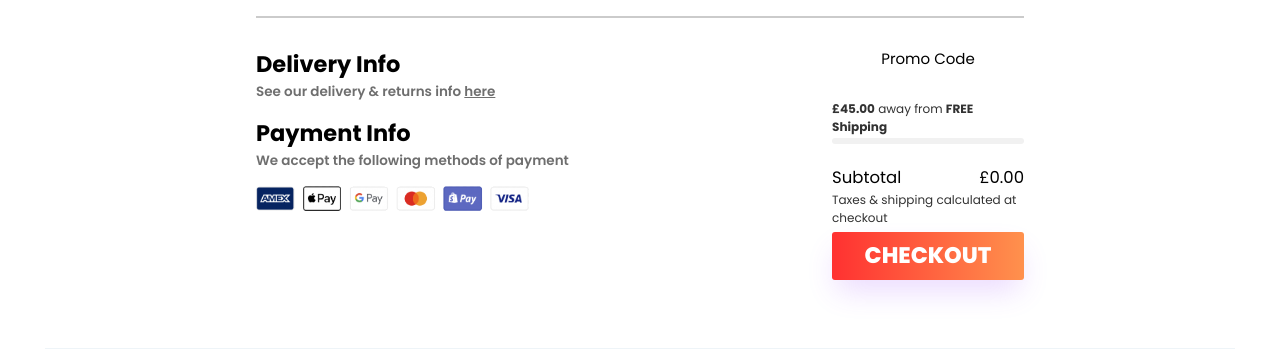
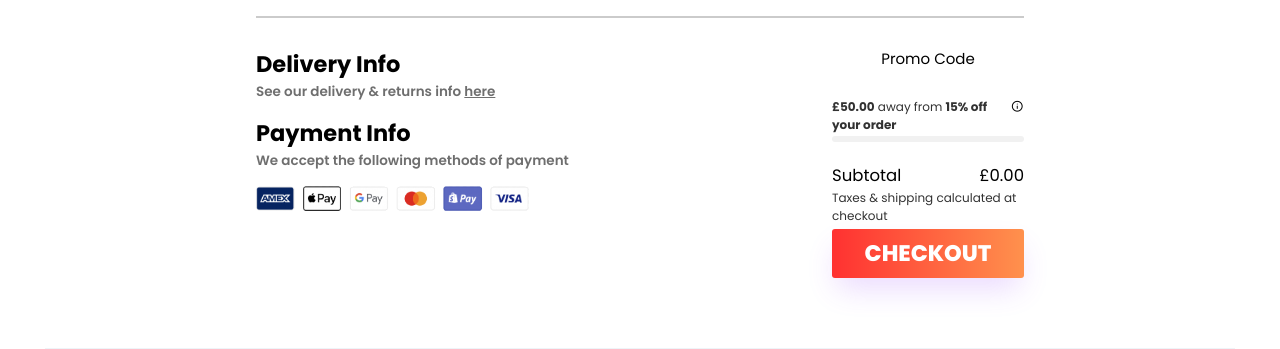
Before and after one commit to Josh-Cox/Smootie-Website, a Django app: page /cart/ in a window 1280 px wide. Shown: the part 610-959 px from the top of the page. Run offline with Django 4.2, Linux system fonts and the light colour scheme; a user stored in the database is signed in; tables that the repository leaves empty hold one stand-in row (values such as "Sample post"); some libraries are stand-ins or nearby versions.

Commit message:
cart shipping

```diff
--- a/static/css/cart.css
+++ b/static/css/cart.css
@@ -196,11 +196,26 @@
 }
 
 .free-shipping-container {
+    margin-top: 2rem;
     margin-bottom: .1rem;
+    display: flex;
+}
+
+.free-shipping-icon {
+    display: flex;
+    height: 1rem;
+    margin-left: .2rem;
+    cursor: pointer;
+}
+
+.free-shipping-icon span {
+    font-size: .9rem;
+    height: 1rem;
+    fill: 0;
 }
 
 .free-shipping-text {
-    margin-top: 2rem;
+    margin-top: -.15rem;
     color: var(--break-color);
     font-size: .8rem;
 }
@@ -262,6 +277,33 @@
     text-decoration: none;
 }
 
+.tooltip {
+    position: relative;
+    display: inline-block;
+  }
+
+  .tooltip .tooltiptext {
+    visibility: hidden;
+    width: 9rem;
+    background-color: var(--break-color);
+    color: #fff;
+    text-align: center;
+    border-radius: 6px;
+    padding: 5px 0;
+    height: fit-content;
+    font-size: .6rem;
+
+    /* Position the tooltip */
+    position: absolute;
+    z-index: 1;
+    top: 100%;
+    left: 50%;
+    margin-left: -4.5rem;
+  }
+
+  .tooltip:hover .tooltiptext {
+    visibility: visible;
+  }
 /* @media (min-width: 768px) {
   .shipping-btn {
     font-size: 24px;
--- a/store/templates/store/cart.html
+++ b/store/templates/store/cart.html
@@ -3,7 +3,6 @@
 {% load static %}
 {% block title %}Cart{% endblock %}
 {% block content %}
-
 <link rel="stylesheet" href="https://www.w3schools.com/w3css/4/w3.css">
 <link rel="stylesheet" type="text/css" href="{% static 'css/cart.css' %}">
 <script src="https://cdn.lordicon.com/ritcuqlt.js"></script>
@@ -104,13 +103,17 @@
 
                 {% if total_price >= 50 %}
                 <div class="free-shipping-container">
-                    <div class="free-shipping-text">You qualify for<span> FREE Shipping</span></div>
-                    <div class="free-shipping-icon"></div>
+                    <div class="free-shipping-text">You qualify for<span> 15% off your order</span></div>
+                    <div class="free-shipping-icon tooltip"><span class="material-symbols-rounded">info</span>
+                    <span class="tooltiptext">Spend £50 to get 15% off</span>
+                    </div>
                 </div>
                 {% else %}
                 <div class="free-shipping-container">
-                    <div class="free-shipping-text"><span>£</span><span>{{shipping_price|floatformat:2}}</span> away from <span>FREE Shipping</span></div>
-                    <div class="free-shipping-icon"></div>
+                    <div class="free-shipping-text"><span>£</span><span>{{shipping_price|floatformat:2}}</span> away from <span>15% off your order</span></div>
+                    <div class="free-shipping-icon tooltip"><span class="material-symbols-rounded">info</span>
+                    <span class="tooltiptext">Spend £50 to get 15% off</span>
+                    </div>
                 </div>
                 {% endif %}
 
@@ -174,10 +177,10 @@
 
 
                 if(parseFloat((sub_total.innerText)) >= 45) {
-                    free_shipping.innerHTML = '<div class="free-shipping-text">You qualify for<span> FREE Shipping</span></div><div class="free-shipping-icon"></div>';
+                    free_shipping.innerHTML = '<div class="free-shipping-text">You qualify for<span> 15% off your order</span></div><div class="free-shipping-icon tooltip"><span class="material-symbols-rounded">info</span><span class="tooltiptext">Spend £50 to get 15% off</span></div>';
                 }
                 else {
-                    free_shipping.innerHTML = '<div class="free-shipping-text"><span>£</span><span>' + shipping.toFixed(2) + '</span> away from <span>FREE Shipping</span></div><div class="free-shipping-icon"></div>';
+                    free_shipping.innerHTML = '<div class="free-shipping-text"><span>£</span><span>' + shipping.toFixed(2) + '</span> away from <span>15% off your order</span></div><div class="free-shipping-icon tooltip"><span class="material-symbols-rounded">info</span><span class="tooltiptext">Spend £50 to get 15% off</span></div>';
                 }
 
                 bar_element.style.width = (parseFloat(sub_total.innerText) * 2.23).toString() + "%";
--- a/store/views.py
+++ b/store/views.py
@@ -2,6 +2,7 @@ from django.shortcuts import redirect, render
 from django.http import JsonResponse, HttpResponse
 from django.views.decorators.csrf import csrf_exempt
 from django.conf import settings
+from datetime import datetime, time
 import stripe
 import json
 import time
@@ -72,7 +73,7 @@ def cart(request):
     for order_item in items:
         total += (order_item.product.price * order_item.quantity)
 
-    shipping_price = 45 - total
+    shipping_price = 50 - total
 
     context = {
         "items": items,
@@ -174,14 +175,8 @@ def checkout(request):
         if product['quantity'] > 0:
             items.append(product)
 
-    print(items)
-
-    # post checkout request
-    if request.method == 'POST':
-        checkout_session = stripe.checkout.Session.create(
-            payment_method_types = ['card'],
-            shipping_options=[
-                {
+    #Shipping options
+    shipping = [{
                 "shipping_rate_data": {
                     "type": "fixed_amount",
                     "fixed_amount": {"amount": 199, "currency": "gbp"},
@@ -191,8 +186,11 @@ def checkout(request):
                     "maximum": {"unit": "business_day", "value": 3},
                     },
                 },
-                },
-                {
+                }
+                ]
+
+    if datetime.now().strftime("%H:%M:%S") < "10:00:00":
+        shipping.append({
                 "shipping_rate_data": {
                     "type": "fixed_amount",
                     "fixed_amount": {"amount": 399, "currency": "gbp"},
@@ -202,8 +200,16 @@ def checkout(request):
                     "maximum": {"unit": "business_day", "value": 1},
                     },
                 },
-                },
-            ],
+                })
+
+
+
+
+    # post checkout request
+    if request.method == 'POST':
+        checkout_session = stripe.checkout.Session.create(
+            payment_method_types = ['card'],
+            shipping_options=shipping,
             line_items = items,
             mode = 'payment',
             customer_creation = 'always',
```
